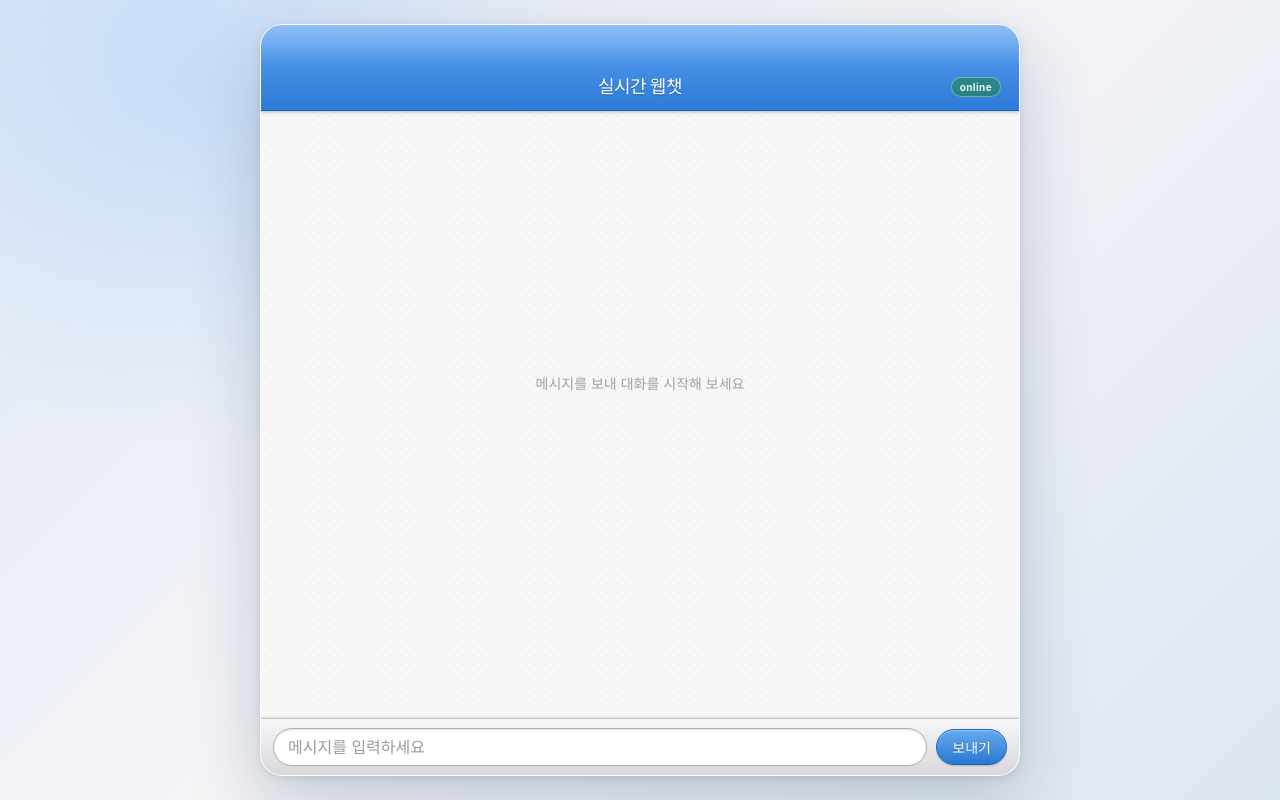
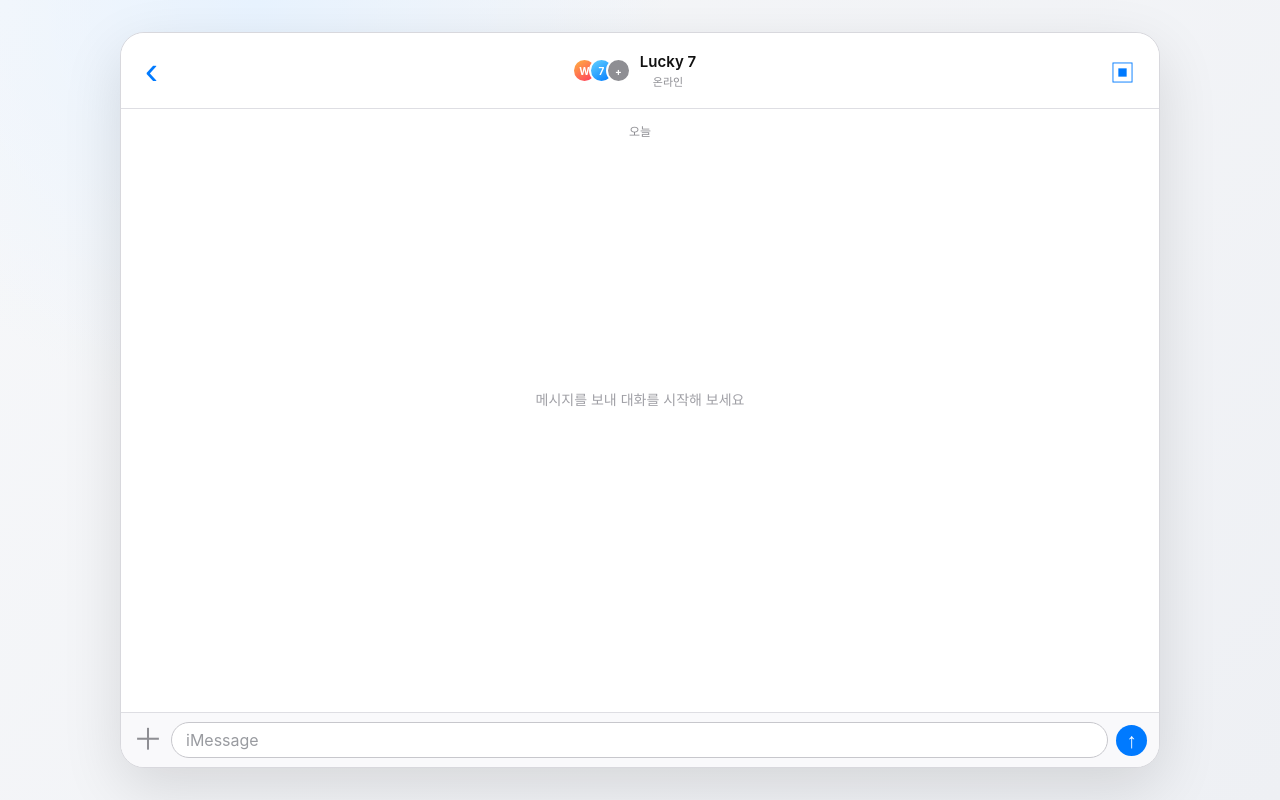
Before and after one commit to yunjion/web_chat, a website: page index.html in a window 1280 px wide. Drawn offline with Linux system fonts and the light colour scheme.

Commit message:
4-2 send JSON

```diff
--- a/client.js
+++ b/client.js
@@ -17,9 +17,8 @@ form.addEventListener("submit", (event) => {
   const message = input.value.trim(); //앞 뒤 공백 자르기
   if (!message) return; //메시지 빈칸이면 return
 
-  ws.send(message); //서버로 message 날리기
-  addMessage(message);
-
+  //ws.send(message); //서버로 message 날리기
+  ws.send(JSON.stringify({ type: "message", text: message })); //json -> string화
   addMessage(message);
 
   input.value = "";
--- a/index.html
+++ b/index.html
@@ -1,29 +1,42 @@
 <!doctype html>
-<html lang="en">
+<html lang="ko">
   <head>
     <meta charset="UTF-8" />
     <meta name="viewport" content="width=device-width, initial-scale=1.0" />
-    <title>web chat</title>
+    <title>메시지</title>
     <link rel="stylesheet" href="reset.css" />
     <link rel="stylesheet" href="style.css" />
   </head>
   <body>
-    <div id="app">
-      <header>
-        <h1>실시간 웹챗</h1>
+    <div class="phone-shell">
+      <div class="status-bar"><span>9:41</span><span class="dynamic-island"></span><span>▮▮▮　⌁　▰</span></div>
+      <div id="app">
+      <header class="conversation-header">
+        <button class="back-button" type="button" aria-label="뒤로 가기">‹</button>
+        <div class="contact">
+          <div class="avatar-stack" aria-hidden="true"><i>W</i><i>7</i><i>+</i></div>
+          <div>
+            <h1>Lucky 7</h1>
+            <p>온라인</p>
+          </div>
+        </div>
+        <button class="info-button" type="button" aria-label="영상 통화">▣</button>
       </header>
 
-      <ul id="messages"></ul>
+      <div class="date-divider"><span>오늘</span></div>
+      <ul id="messages" aria-live="polite"></ul>
 
       <form id="chat-form">
+        <button class="add-button" type="button" aria-label="첨부">＋</button>
         <input
           type="text"
           id="chat-input"
-          placeholder="메시지를 입력하세요"
+          placeholder="iMessage"
           autocapitalize="off"
         />
-        <button type="submit">보내기</button>
+        <button class="send-button" type="submit" aria-label="보내기">↑</button>
       </form>
+      </div>
     </div>
 
     <script src="client.js"></script>
--- a/style.css
+++ b/style.css
@@ -1,91 +1,94 @@
-@import url("https://fonts.googleapis.com/css2?family=Inter:wght@400;500;600;700&display=swap");
-
 :root {
   font-family:
     -apple-system, BlinkMacSystemFont, "Helvetica Neue", Arial, sans-serif;
   color: #111;
-  background: #e9e9ee;
+  background: #f2f2f7;
   font-synthesis: none;
 }
 
 body {
   min-height: 100dvh;
   margin: 0 auto;
-  padding: 24px;
-  background:
-    radial-gradient(circle at 15% 10%, rgb(119 177 255 / 25%), transparent 28%),
-    linear-gradient(135deg, #dfe9f7, #f4f4f7 48%, #dce6f2);
+  display: grid;
+  place-items: center;
+  padding: 32px;
+  background: radial-gradient(circle at 20% 0%, #e8f3ff 0, transparent 32%), linear-gradient(135deg, #f7f8fa, #eef0f4);
 }
 
+.phone-shell {
+  position: relative;
+  width: min(100%, 1040px);
+  height: min(820px, calc(100dvh - 64px));
+  min-height: 600px;
+}
+.status-bar {
+  position: absolute;
+  z-index: 5;
+  top: 9px;
+  left: 9px;
+  width: calc(100% - 18px);
+  height: 35px;
+  display: none;
+  align-items: center;
+  justify-content: space-between;
+  padding: 0 23px;
+  box-sizing: border-box;
+  color: #111;
+  font-size: 11px;
+  font-weight: 700;
+  pointer-events: none;
+}
+.dynamic-island { width: 77px; height: 22px; margin-left: 22px; border-radius: 15px; background: #050505; }
+
 #app {
-  width: min(100%, 760px);
-  height: calc(100dvh - 48px);
-  min-height: 520px;
-  margin: 0 auto;
+  width: 100%;
+  height: 100%;
+  min-height: 600px;
   display: flex;
   flex-direction: column;
   overflow: hidden;
-  border: 1px solid rgb(255 255 255 / 80%);
-  border-radius: 22px;
-  background: #f7f7f8;
-  box-shadow:
-    0 24px 70px rgb(38 64 102 / 24%),
-    0 2px 8px rgb(0 0 0 / 10%);
+  border: 1px solid #d8d8dd;
+  border-radius: 24px;
+  background: #fff;
+  box-shadow: 0 20px 60px rgb(0 0 0 / 12%);
 }
 
-header {
+.conversation-header {
   position: relative;
   z-index: 2;
-  min-height: 86px;
+  min-height: 76px;
   display: flex;
-  align-items: flex-end;
-  justify-content: center;
-  padding: 0 20px 12px;
-  color: #fff;
-  background: linear-gradient(#6faef4, #438de3 52%, #2c7bd8);
-  border-bottom: 1px solid #1762bd;
-  box-shadow: 0 1px 4px rgb(0 0 0 / 25%);
+  align-items: center;
+  justify-content: space-between;
+  padding: 0 24px;
+  color: #111;
+  background: rgb(255 255 255 / 92%);
+  border-bottom: 1px solid #dedee3;
+  backdrop-filter: blur(14px);
 }
-
-header::after {
-  content: "online";
-  position: absolute;
-  bottom: 13px;
-  right: 18px;
-  padding: 3px 8px;
-  color: #eaffea;
-  font-size: 10px;
-  font-weight: 700;
-  letter-spacing: 0.04em;
-  border: 1px solid rgb(255 255 255 / 35%);
-  border-radius: 10px;
-  background: rgb(25 132 35 / 45%);
+.back-button, .info-button, .add-button, .send-button {
+  border: 0;
+  background: transparent;
+  cursor: pointer;
 }
-
-header::before {
-  content: "";
-  position: absolute;
-  inset: 0;
-  pointer-events: none;
-  background: linear-gradient(rgb(255 255 255 / 22%), transparent 48%);
-}
-
-h1 {
-  position: relative;
-  font-size: 18px;
-  font-weight: 700;
-  letter-spacing: -0.03em;
-  text-shadow: 0 1px 1px rgb(0 0 0 / 25%);
+.back-button { color: #007aff; font-size: 39px; font-weight: 300; line-height: 1; }
+.info-button { color: #007aff; font-size: 25px; }
+.contact { display: flex; align-items: center; gap: 9px; text-align: center; }
+.avatar-stack { display: flex; padding-left: 8px; }
+.avatar-stack i { width: 25px; height: 25px; display: grid; place-items: center; margin-left: -8px; color: #fff; font-size: 10px; font-style: normal; font-weight: 700; border: 2px solid #fff; border-radius: 50%; background: linear-gradient(145deg, #ffb340, #ff375f); }
+.avatar-stack i:nth-child(2) { background: linear-gradient(145deg, #64d2ff, #007aff); }
+.avatar-stack i:nth-child(3) { background: #8e8e93; }
+.contact h1 { margin: 0; font-size: 15px; font-weight: 600; }
+.contact p { margin: 2px 0 0; color: #8e8e93; font-size: 11px; }
+.date-divider { padding: 13px 0 2px; color: #8e8e93; font-size: 12px; text-align: center;
 }
 
 #messages {
   flex: 1;
   overflow-y: auto;
-  padding: 22px 16px 18px;
+  padding: 8px 16px 18px;
   scroll-behavior: smooth;
-  background-color: #f7f7f8;
-  background-image: radial-gradient(#d6d6da 0.8px, transparent 0.8px);
-  background-size: 9px 9px;
+  background: #fff;
 }
 
 #messages::-webkit-scrollbar {
@@ -93,7 +96,7 @@ h1 {
 }
 
 #messages::-webkit-scrollbar-thumb {
-  border: 2px solid #f7f7f8;
+  border: 2px solid #fff;
   border-radius: 8px;
   background: #bfc2c9;
 }
@@ -109,19 +112,15 @@ h1 {
 
 #messages li {
   width: fit-content;
-  max-width: min(76%, 480px);
-  margin: 0 0 10px;
-  padding: 9px 13px;
-  color: #171717;
-  font-size: 16px;
+  max-width: min(66%, 560px);
+  margin: 0 0 7px;
+  padding: 10px 15px;
+  color: #1c1c1e;
+  font-size: 15px;
   line-height: 1.35;
   overflow-wrap: anywhere;
-  border: 1px solid #c9c9cd;
-  border-radius: 18px 18px 18px 5px;
-  background: linear-gradient(#fff, #e9e9eb);
-  box-shadow:
-    0 1px 1px rgb(0 0 0 / 16%),
-    inset 0 1px rgb(255 255 255 / 70%);
+  border-radius: 18px 18px 18px 4px;
+  background: #e9e9eb;
 }
 
 #messages li.is-me,
@@ -131,87 +130,62 @@ h1 {
   margin-right: 0;
   margin-left: auto;
   color: #fff;
-  border-color: #218c1b;
   border-radius: 18px 18px 5px;
-  background: linear-gradient(#64d353, #28a925);
-  text-shadow: 0 -1px rgb(0 0 0 / 14%);
+  background: #007aff;
 }
 
 #chat-form {
   display: flex;
   align-items: center;
-  gap: 9px;
+  gap: 8px;
   padding: 9px 12px calc(9px + env(safe-area-inset-bottom));
-  border-top: 1px solid #bfc0c4;
-  background: linear-gradient(#f7f7f8, #d8d8dc);
-  box-shadow: 0 -1px 3px rgb(0 0 0 / 10%);
+  border-top: 1px solid #dedee3;
+  background: #f9f9fb;
 }
 
 #chat-input {
   min-width: 0;
   flex: 1;
-  height: 38px;
+  height: 36px;
   padding: 0 14px;
   color: #222;
   font: inherit;
   font-size: 16px;
-  border: 1px solid #aeb0b4;
+  border: 1px solid #c7c7cc;
   border-radius: 19px;
   outline: none;
   background: #fff;
-  box-shadow: inset 0 1px 2px rgb(0 0 0 / 12%);
+  box-shadow: none;
 }
 
 #chat-input:focus {
-  border-color: #3487dc;
-  box-shadow:
-    0 0 0 2px rgb(52 135 220 / 22%),
-    inset 0 1px 2px rgb(0 0 0 / 12%);
+  border-color: #007aff;
+  box-shadow: 0 0 0 2px rgb(0 122 255 / 16%);
 }
 
 #chat-input::placeholder {
   color: #999ba0;
 }
 
-#chat-form button {
-  flex: 0 0 auto;
-  height: 36px;
-  padding: 0 15px;
-  color: #fff;
-  font: inherit;
-  font-size: 14px;
-  font-weight: 700;
-  cursor: pointer;
-  border: 1px solid #1764b7;
-  border-radius: 18px;
-  background: linear-gradient(#65aaf0, #2878cf);
-  box-shadow:
-    inset 0 1px rgb(255 255 255 / 35%),
-    0 1px 1px rgb(0 0 0 / 18%);
-  text-shadow: 0 -1px rgb(0 0 0 / 25%);
-}
-
-#chat-form button:active {
-  transform: translateY(1px);
-  background: linear-gradient(#2878cf, #65aaf0);
-}
+.add-button { flex: 0 0 auto; color: #8e8e93; font-size: 30px; font-weight: 300; line-height: 1; }
+.send-button { flex: 0 0 auto; width: 31px; height: 31px; color: #fff; font-size: 21px; font-weight: 700; line-height: 1; border-radius: 50%; background: #007aff; }
+.send-button:active { transform: scale(.94); }
 
 @media (max-width: 520px) {
   body {
-    padding: 0;
+    padding: 12px;
     box-shadow: none;
   }
 
-  #app {
+  .phone-shell {
     width: 100%;
-    height: 100dvh;
+    height: calc(100dvh - 24px);
     min-height: 0;
-    border: 0;
-    border-radius: 0;
-    box-shadow: none;
+    padding: 7px;
+    border-radius: 42px;
   }
 
-  header {
+  .conversation-header {
     min-height: 68px;
   }
 
```
Also changed, not shown: server.js (+11 -1 lines), README.md.
